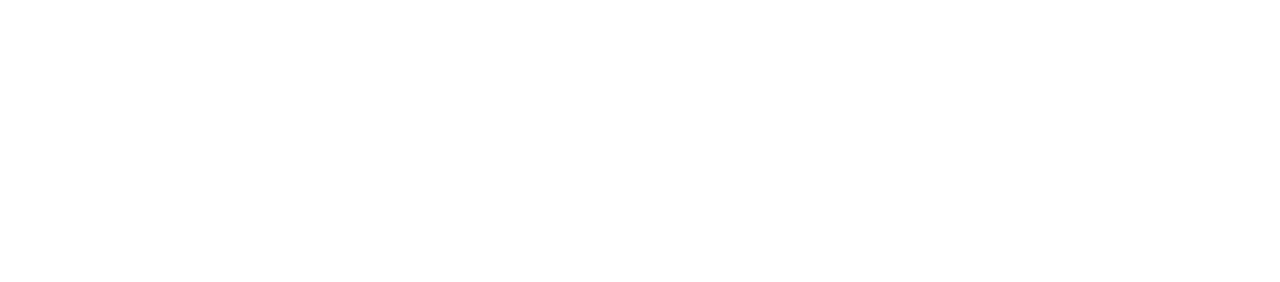
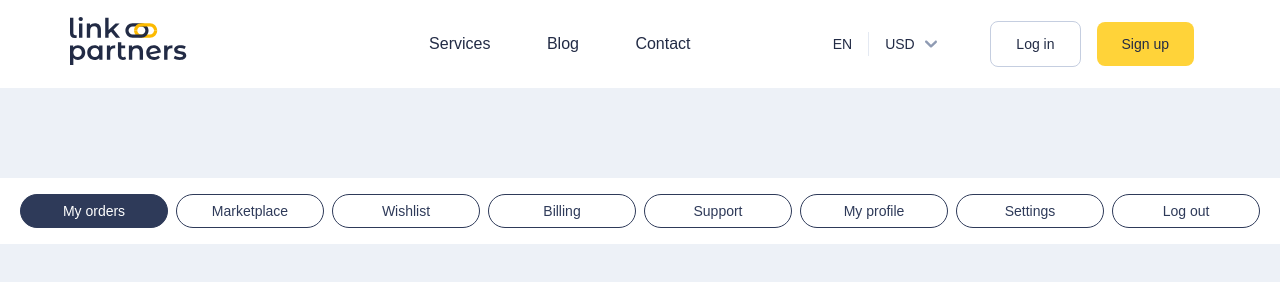
Before and after one commit to AtakishiAliyev/blogie, a plain HTML site: page my-orders-buyer.html in a window 1280 px wide. Drawn offline with nearby package versions, Linux system fonts and the light colour scheme; a web font is replaced by a local one.

Commit message:
Test mobile profile menu

```diff
--- a/my-orders-buyer.html
+++ b/my-orders-buyer.html
@@ -0,0 +1,203 @@
+<!DOCTYPE html>
+<html lang="en">
+<head>
+    <meta charset="UTF-8">
+    <meta http-equiv="X-UA-Compatible" content="IE=edge">
+    <meta name="viewport" content="width=device-width, initial-scale=1.0">
+    <link rel="icon" type="image/x-icon" href="/images/fav.png">
+    <link rel="stylesheet" href="https://cdnjs.cloudflare.com/ajax/libs/meyer-reset/2.0/reset.min.css" />
+    <link rel="stylesheet" href="https://pro.fontawesome.com/releases/v5.10.0/css/all.css" />
+    <link rel="stylesheet" href="css/style.css"/>
+    <title>Blogie</title>
+</head>
+<body>
+
+    <header>
+        <div class="container">
+            <div class="header">
+                <a href="javascript:void(0);" class="menu-open d-m-block">
+                    <i class="far fa-bars"></i>
+                </a>
+                <div class="logo">
+                    <a href="index.html">
+                        <svg width="152" height="48" viewBox="0 0 152 48" fill="none" xmlns="http://www.w3.org/2000/svg">
+                            <path d="M0 16.3096V0.80957H3.36039V16.0684C3.36039 17.4709 4.0317 18.2257 5.37624 18.2257C5.83412 18.2257 6.31723 18.0915 6.58691 17.9553L6.74795 20.6515C6.10187 20.8946 5.4034 21.0016 4.7321 21.0016C1.74616 20.9997 0 19.3015 0 16.3096Z" fill="#222B45"/>
+                            <path d="M8.57568 2.02115C8.57568 0.888998 9.48951 0 10.7273 0C11.9652 0 12.879 0.836475 12.879 1.9414C12.879 3.12802 11.9923 4.04425 10.7273 4.04425C9.48951 4.04425 8.57568 3.15526 8.57568 2.02115ZM9.03357 6.41555H12.394V20.8107H9.03357V6.41555Z" fill="#222B45"/>
+                            <path d="M30.9437 12.5627V20.8107H27.5833V12.9926C27.5833 10.4307 26.3203 9.19153 24.1686 9.19153C21.7764 9.19153 20.1622 10.6466 20.1622 13.5315V20.8107H16.8018V6.41561H20.0011V8.27531C21.1031 6.95446 22.8512 6.25415 24.9486 6.25415C28.3905 6.25415 30.9437 8.22278 30.9437 12.5627Z" fill="#222B45"/>
+                            <path d="M41.0795 14.6386L38.5787 17.0099V20.811H35.2183V0.80957H38.5787V12.8859L45.542 6.41588H49.5756L43.5804 12.4541L50.1402 20.811H46.0542L41.0795 14.6386Z" fill="#222B45"/>
+                            <path d="M15.244 35.5736C15.244 40.0478 12.1513 42.9599 7.95862 42.9599C6.13097 42.9599 4.51674 42.3393 3.36039 41.0185V48.0001H0V28.3761H3.19936V30.263C4.32854 28.8877 5.99516 28.2146 7.95862 28.2146C12.1513 28.2146 15.244 31.1267 15.244 35.5736ZM11.8293 35.5736C11.8293 32.8249 10.0016 31.0722 7.58028 31.0722C5.15894 31.0722 3.30607 32.8249 3.30607 35.5736C3.30607 38.3243 5.16088 40.075 7.58028 40.075C9.99969 40.075 11.8293 38.3243 11.8293 35.5736Z" fill="#222B45"/>
+                            <path d="M32.4766 28.3761V42.7712H29.2772V40.9115C28.148 42.2868 26.4814 42.9599 24.518 42.9599C20.3233 42.9599 17.2578 40.0478 17.2578 35.5736C17.2578 31.0995 20.3233 28.2146 24.518 28.2146C26.3456 28.2146 27.9598 28.8352 29.1162 30.1288V28.3761H32.4766ZM29.1705 35.5736C29.1705 32.8249 27.3429 31.0722 24.8963 31.0722C22.4769 31.0722 20.6473 32.8249 20.6473 35.5736C20.6473 38.3243 22.475 40.075 24.8963 40.075C27.3409 40.077 29.1705 38.3243 29.1705 35.5736Z" fill="#222B45"/>
+                            <path d="M45.1946 28.2146V31.4224C44.8997 31.3679 44.6571 31.3407 44.4146 31.3407C41.8594 31.3407 40.2471 32.8502 40.2471 35.7895V42.7712H36.8867V28.3761H40.0861V30.4789C41.0542 28.9694 42.8004 28.2146 45.1946 28.2146Z" fill="#222B45"/>
+                            <path d="M56.11 41.9912C55.3029 42.6389 54.0942 42.9619 52.8835 42.9619C49.7385 42.9619 47.936 41.2909 47.936 38.1103V25.1975H51.2964V28.487H55.1419V31.1832H51.2964V38.0306C51.2964 39.4331 52.0221 40.1879 53.2851 40.1879C53.9836 40.1879 54.6568 39.9992 55.1671 39.5946L56.11 41.9912Z" fill="#222B45"/>
+                            <path d="M73.0209 34.5232V42.7712H69.6605V34.9531C69.6605 32.3911 68.3974 31.152 66.2458 31.152C63.8535 31.152 62.2393 32.6071 62.2393 35.4919V42.7712H58.8789V28.3761H62.0783V30.2358C63.1803 28.9149 64.9284 28.2146 67.0257 28.2146C70.4676 28.2146 73.0209 30.1832 73.0209 34.5232Z" fill="#222B45"/>
+                            <path d="M88.1578 38.5402L89.9331 40.6158C88.67 42.1526 86.6523 42.9618 84.1785 42.9618C79.3649 42.9618 76.2471 39.861 76.2471 35.5756C76.2471 31.2901 79.3649 28.2166 83.6411 28.2166C87.6476 28.2166 90.8741 30.9127 90.9012 35.4141L79.9043 37.5714C80.6028 39.2152 82.1627 40.1061 84.26 40.1061C85.8723 40.1042 87.1082 39.5906 88.1578 38.5402ZM79.4988 35.3849V35.4122L87.6185 33.8482C87.1606 32.0955 85.655 30.9108 83.6392 30.9108C81.1945 30.9108 79.4988 32.6362 79.4988 35.3849Z" fill="#222B45"/>
+                            <path d="M102.434 28.2146V31.4224C102.139 31.3679 101.896 31.3407 101.654 31.3407C99.0987 31.3407 97.4864 32.8502 97.4864 35.7895V42.7712H94.126V28.3761H97.3253V30.4789C98.2935 28.9694 100.042 28.2146 102.434 28.2146Z" fill="#222B45"/>
+                            <path d="M103.697 41.3433L104.987 38.7814C106.25 39.6178 108.186 40.2092 109.987 40.2092C112.111 40.2092 112.998 39.6159 112.998 38.618C112.998 35.8673 104.126 38.4565 104.126 32.714C104.126 29.9906 106.572 28.2126 110.445 28.2126C112.354 28.2126 114.531 28.6717 115.821 29.4537L114.531 32.0137C113.159 31.2045 111.789 30.936 110.418 30.936C108.375 30.936 107.406 31.6091 107.406 32.5526C107.406 35.4647 116.279 32.8755 116.279 38.511C116.279 41.2072 113.805 42.9599 109.771 42.9599C107.381 42.9599 104.987 42.2596 103.697 41.3433Z" fill="#222B45"/>
+                            <path d="M71.3057 20.783H79.9842C83.979 20.783 87.2152 17.5364 87.2152 13.533H84.0333C84.0333 15.772 82.2173 17.5928 79.9842 17.5928H71.3057C69.0726 17.5928 67.2566 15.772 67.2566 13.533H64.0747C64.0728 17.5364 67.3109 20.783 71.3057 20.783Z" fill="#FCBA00"/>
+                            <path d="M71.3055 9.47152C73.5386 9.47152 75.3546 11.2923 75.3546 13.5313C75.3546 15.7703 73.5386 17.5911 71.3055 17.5911H62.627C60.3939 17.5911 58.5779 15.7703 58.5779 13.5313C58.5779 11.2923 60.3939 9.47152 62.627 9.47152H71.3055ZM71.3055 6.28125H62.627C58.6322 6.28125 55.396 9.52793 55.396 13.5313C55.396 17.5367 58.6342 20.7814 62.627 20.7814H71.3055C75.3003 20.7814 78.5365 17.5347 78.5365 13.5313C78.5365 9.52793 75.2984 6.28125 71.3055 6.28125Z" fill="#222B45"/>
+                            <path d="M71.3057 9.47152H79.9842C82.2173 9.47152 84.0333 11.2923 84.0333 13.5313H87.2152C87.2152 9.52598 83.9771 6.28125 79.9842 6.28125H71.3057C67.3109 6.28125 64.0747 9.52793 64.0747 13.5313H67.2566C67.2547 11.2942 69.0726 9.47152 71.3057 9.47152Z" fill="#FCBA00"/>
+                        </svg>
+                    </a>
+                </div>
+                <div class="menu-overlay"></div>
+                <div class="navbar">
+                    <a href="javascript:void(0);" class="menu-close d-m-block">
+                        <i class="far fa-times"></i>
+                    </a>
+                    <nav>
+                        <ul class="nav-links">
+                            <li>
+                                <a href="content-order.html">services</a>
+                            </li>
+                            <li>
+                                <a href="my-orders-buyer.html">blog</a>
+                            </li>
+                            <li>
+                                <a href="#">contact</a>
+                            </li>
+                        </ul>
+                    </nav>
+                    <div class="mobile-buttons d-m-block">
+                        <a class="btn btn-main">Guest post or Press release</a>
+                        <a class="btn">Content creator</a>
+                    </div>
+                    <div class="language-currency">
+                        <div class="input-group">
+                            <div class="custom-select-wrapper">
+                                <div class="custom-select">
+                                    <i class="far fa-globe"></i>
+                                    <span class="selected-option">EN</span>
+                                </div>
+                                <div class="select-dropdown">
+                                    <ul class="dropdown">
+                                        <li data-value ="EN">EN</li>
+                                        <li data-value ="AZ">AZ</li>
+                                        <li data-value ="RU">RU</li>
+                                    </ul>
+                                </div>
+                            </div>
+                        </div>
+                        <div class="input-group">
+                            <div class="custom-select-wrapper">
+                                <div class="custom-select">
+                                    <span class="selected-option">USD</span>
+                                    <svg width="10" height="7" viewBox="0 0 10 7" fill="none" xmlns="http://www.w3.org/2000/svg">
+                                        <path fill-rule="evenodd" clip-rule="evenodd" d="M5.00001 6.50001C4.74401 6.50001 4.48801 6.40201 4.29301 6.20701L0.293006 2.20701C-0.0979941 1.81601 -0.0979941 1.18401 0.293006 0.793006C0.684006 0.402006 1.31601 0.402006 1.70701 0.793006L5.01201 4.09801L8.30501 0.918006C8.70401 0.535006 9.33501 0.546006 9.71901 0.943006C10.103 1.34001 10.092 1.97401 9.69501 2.35701L5.69501 6.21901C5.50001 6.40701 5.25001 6.50001 5.00001 6.50001Z" fill="#8F9BB3"/>
+                                    </svg>
+                                </div>
+                                <div class="select-dropdown">
+                                    <ul class="dropdown">
+                                        <li data-value ="USD">USD</li>
+                                        <li data-value ="EUR">EUR</li>
+                                        <li data-value ="AZN">AZN</li>
+                                    </ul>
+                                </div>
+                            </div>
+                        </div>
+                    </div>
+                    <div class="mobile-language">
+                        <a href="#" class="btn active">En</a>
+                        <a href="#" class="btn">Az</a>
+                        <a href="#" class="btn">Ru</a>
+                    </div>
+                    <div class="mobile-currency">
+                        <div class="input-group">
+                            <span class="title">Currency</span>
+                            <div class="custom-select-wrapper">
+                                <div class="custom-select">
+                                    <span class="selected-option">USD</span>
+                                    <svg width="10" height="7" viewBox="0 0 10 7" fill="none" xmlns="http://www.w3.org/2000/svg">
+                                        <path fill-rule="evenodd" clip-rule="evenodd" d="M5.00001 6.50001C4.74401 6.50001 4.48801 6.40201 4.29301 6.20701L0.293006 2.20701C-0.0979941 1.81601 -0.0979941 1.18401 0.293006 0.793006C0.684006 0.402006 1.31601 0.402006 1.70701 0.793006L5.01201 4.09801L8.30501 0.918006C8.70401 0.535006 9.33501 0.546006 9.71901 0.943006C10.103 1.34001 10.092 1.97401 9.69501 2.35701L5.69501 6.21901C5.50001 6.40701 5.25001 6.50001 5.00001 6.50001Z" fill="#8F9BB3"/>
+                                    </svg>
+                                </div>
+                                <div class="select-dropdown">
+                                    <ul class="dropdown">
+                                        <li data-value ="USD">USD</li>
+                                        <li data-value ="EUR">EUR</li>
+                                        <li data-value ="AZN">AZN</li>
+                                    </ul>
+                                </div>
+                            </div>
+                        </div>
+                    </div>
+                </div>
+                <div class="join-block">
+                    <a href="login.html" class="btn btn-control d-m-none">Log in</a>
+                    <a href="#" class="btn btn-main d-m-none">Sign up</a>
+                    <a href="login.html" class="btn btn-main d-m-block">Join</a>
+                </div>
+            </div>
+        </div>
+    </header>
+
+    <style>
+        body {
+            background-color: #EDF1F7;
+        }
+
+        .test {
+            width: 100%;
+            margin: 89px 0 0;
+            background-color: white;
+            padding: 16px 20px;
+            display: flex;
+            overflow-y: scroll;
+            justify-content: space-between;
+            align-items: center;
+            font-size: 14px;
+            line-height: 20px;
+        }
+
+        .test::-webkit-scrollbar {
+            display: none;
+        }
+
+        .box {
+            padding: 6px 16px;
+            border: 1px solid #2E3A59;
+            background-color: transparent;
+            color: #2E3A59;
+            cursor: pointer;
+            border-radius: 25px;
+            display: flex;
+            align-items: center;
+            justify-content: center;
+            width: 100%;
+            white-space: nowrap;
+        }
+
+        .box.active {
+            background-color: #2E3A59;
+            color: white;
+        }
+
+        .test > .box + .box {
+            margin-left: 8px;
+        }
+    </style>
+
+    <div class="test">
+        <div class="box active">My orders</div>
+        <div class="box">Marketplace</div>
+        <div class="box">Wishlist</div>
+        <div class="box">Billing</div>
+        <div class="box">Support</div>
+        <div class="box">My profile</div>
+        <div class="box">Settings</div>
+        <div class="box">Log out</div>
+    </div>
+
+    <script>
+        const element = document.querySelector('.test');
+        element.addEventListener('wheel', (event) => {
+            event.preventDefault();
+
+            element.scrollBy({
+                left: event.deltaY < 0 ? -30 : 30,
+            });
+            });
+    </script>
+
+    <script src="js/app.js"></script>
+</body>
+</html>
```
Also changed, not shown: content-order.html (+1 -1 lines), index.html (+1 -1 lines).
